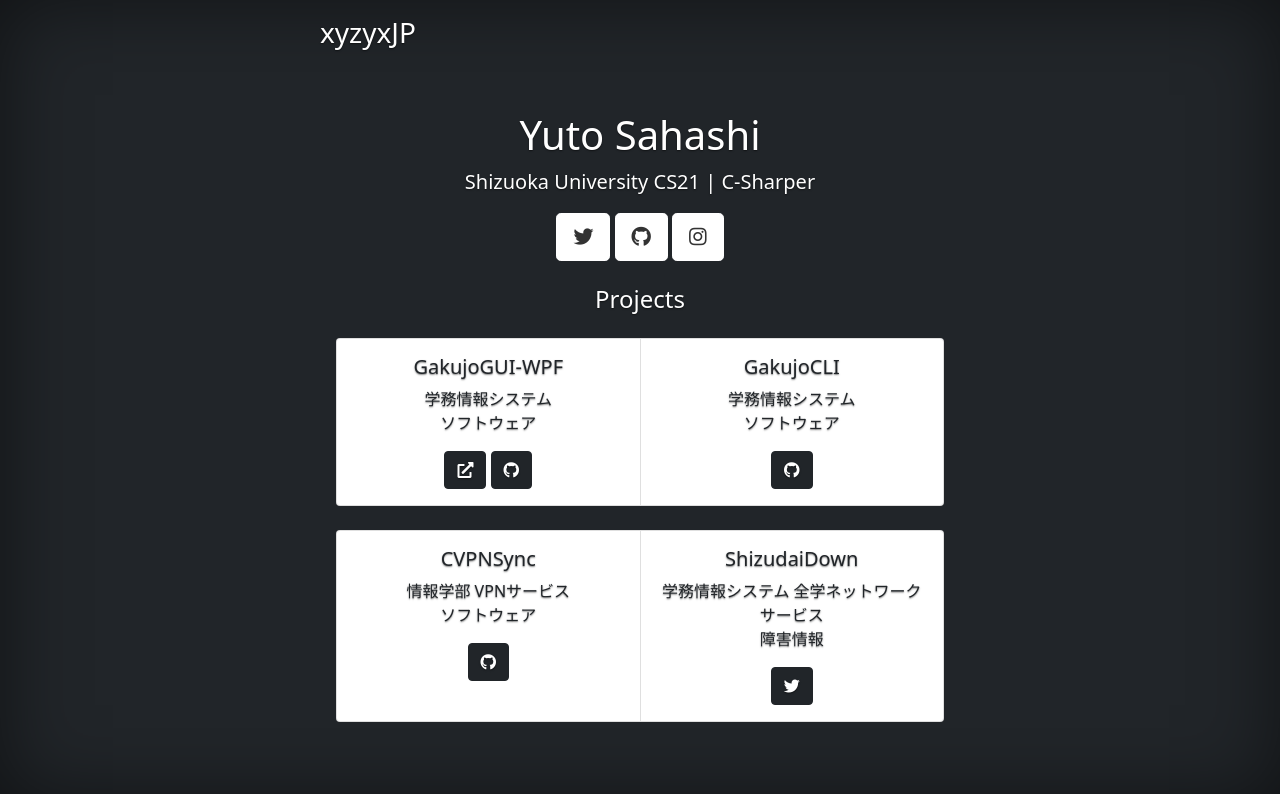
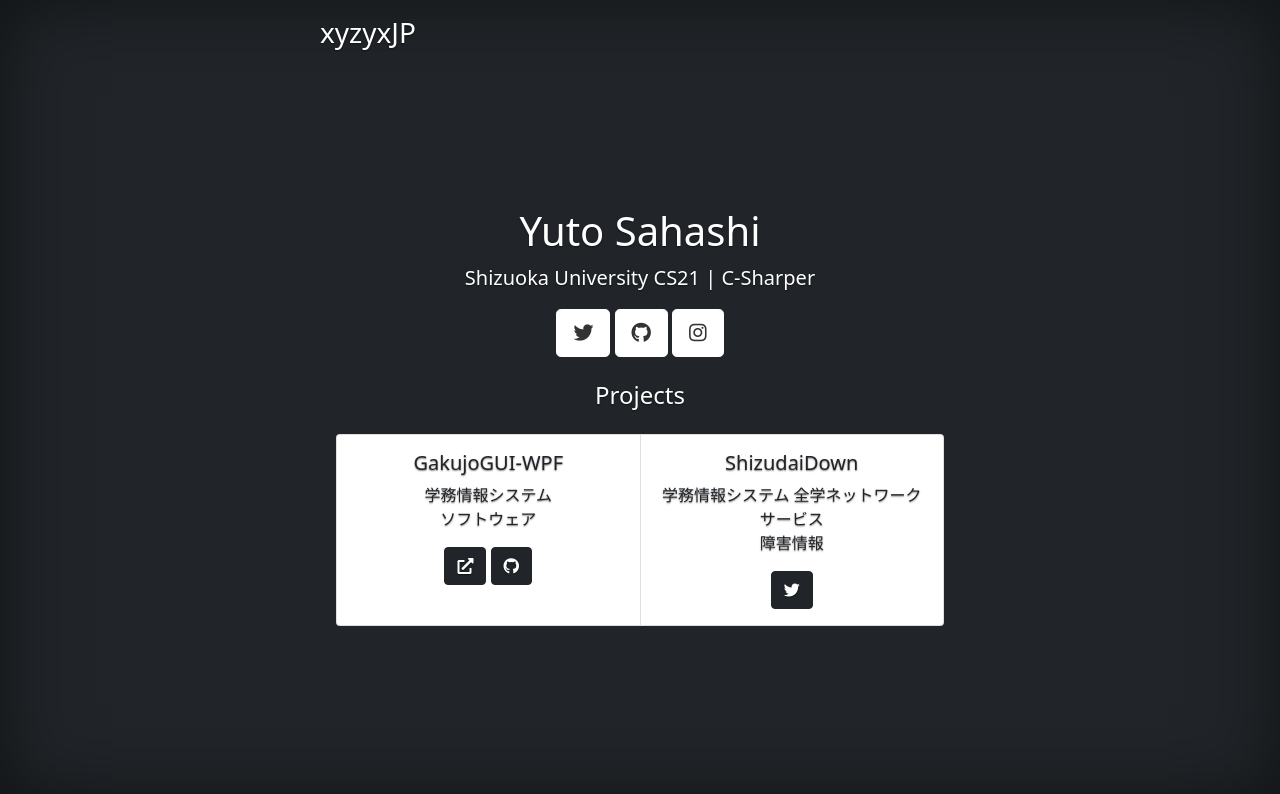
Before and after one commit to xyzyxJP/xyzyxJP.github.io, a plain HTML site: page index.html in a window 1280 px wide. Drawn offline with nearby package versions, Linux system fonts and the light colour scheme.

Commit message:
Update index.html

```diff
--- a/index.html
+++ b/index.html
@@ -71,26 +71,6 @@
         </div>
         <div class="card text-dark">
           <div class="card-body">
-            <h5 class="card-title">GakujoCLI</h5>
-            <p class="card-text">学務情報システム<br>ソフトウェア</p>
-            <a href="https://github.com/xyzyxJP/GakujoCLI" class="btn btn-dark">
-              <i class="fab fa-github"></i>
-            </a>
-          </div>
-        </div>
-      </div>
-      <div class="card-group mt-4">
-        <div class="card text-dark">
-          <div class="card-body">
-            <h5 class="card-title">CVPNSync</h5>
-            <p class="card-text">情報学部 VPNサービス<br>ソフトウェア</p>
-            <a href="https://github.com/xyzyxJP/CVPNSync" class="btn btn-dark">
-              <i class="fab fa-github"></i>
-            </a>
-          </div>
-        </div>
-        <div class="card text-dark">
-          <div class="card-body">
             <h5 class="card-title">ShizudaiDown</h5>
             <p class="card-text">学務情報システム 全学ネットワークサービス<br>障害情報</p>
             <a href="https://twitter.com/ShizudaiDown" class="btn btn-dark">
```
